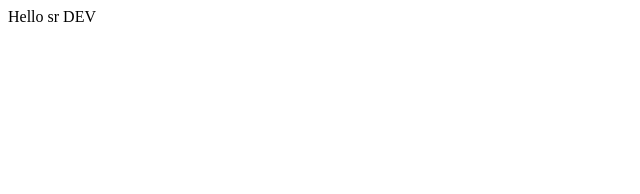
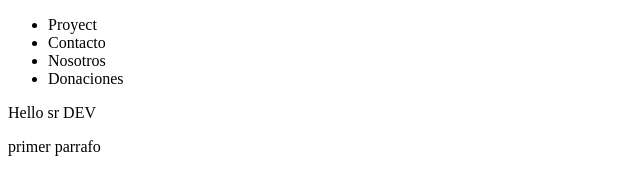
Before and after one commit to samueldazadaza/electronicproyect, a plain HTML site: page index.html in a window 1280 px wide. Shown: the whole page, without its empty margins (0-640 px from the left). Drawn offline with Linux system fonts and the light colour scheme.

Commit message:
e adiciona listas a index

```diff
--- a/index.html
+++ b/index.html
@@ -6,6 +6,15 @@
     <title>Project aprender GIT</title>
 </head>
 <body>
+    <ul>
+        <li>Proyect</li>
+        <li>Contacto</li>
+        <li>Nosotros</li>
+        <li>Donaciones</li>
+
+    </ul>
+
     Hello sr DEV
+    <p>primer parrafo</p>
 </body>
 </html>
```
